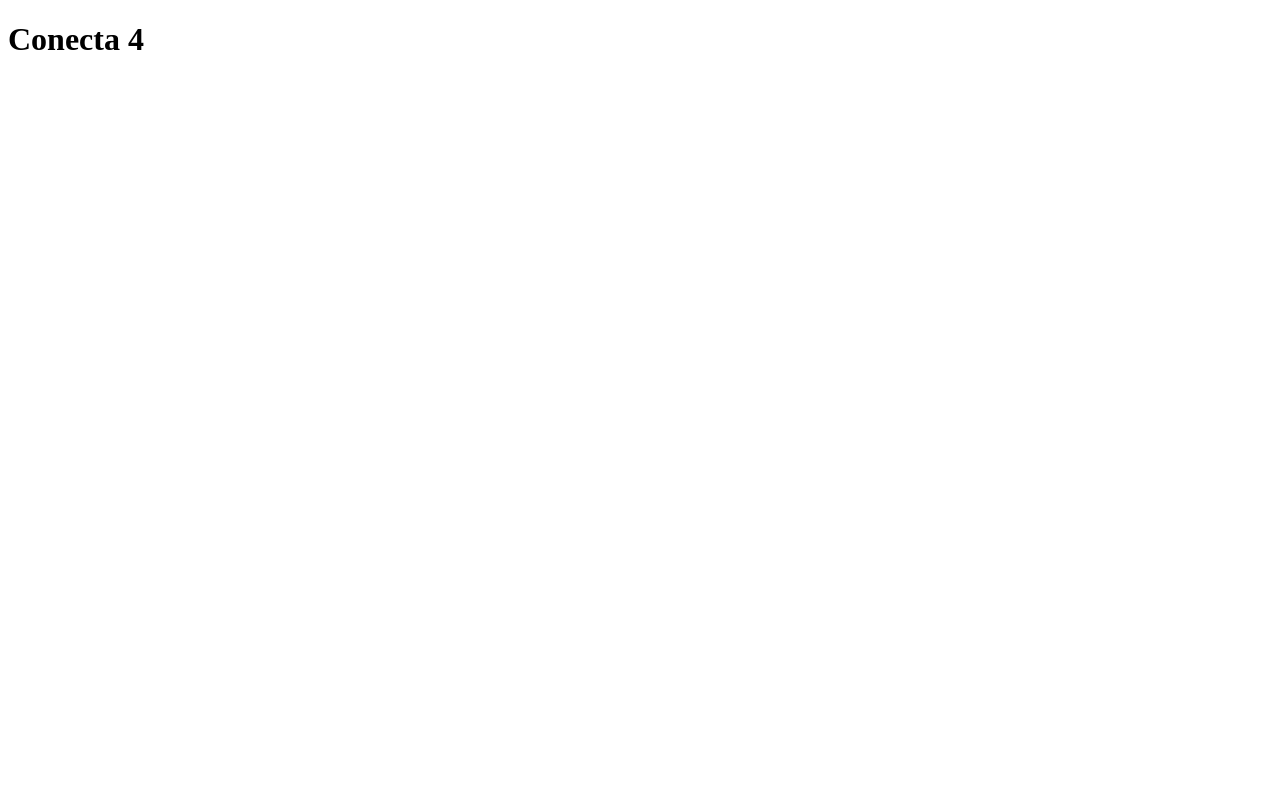
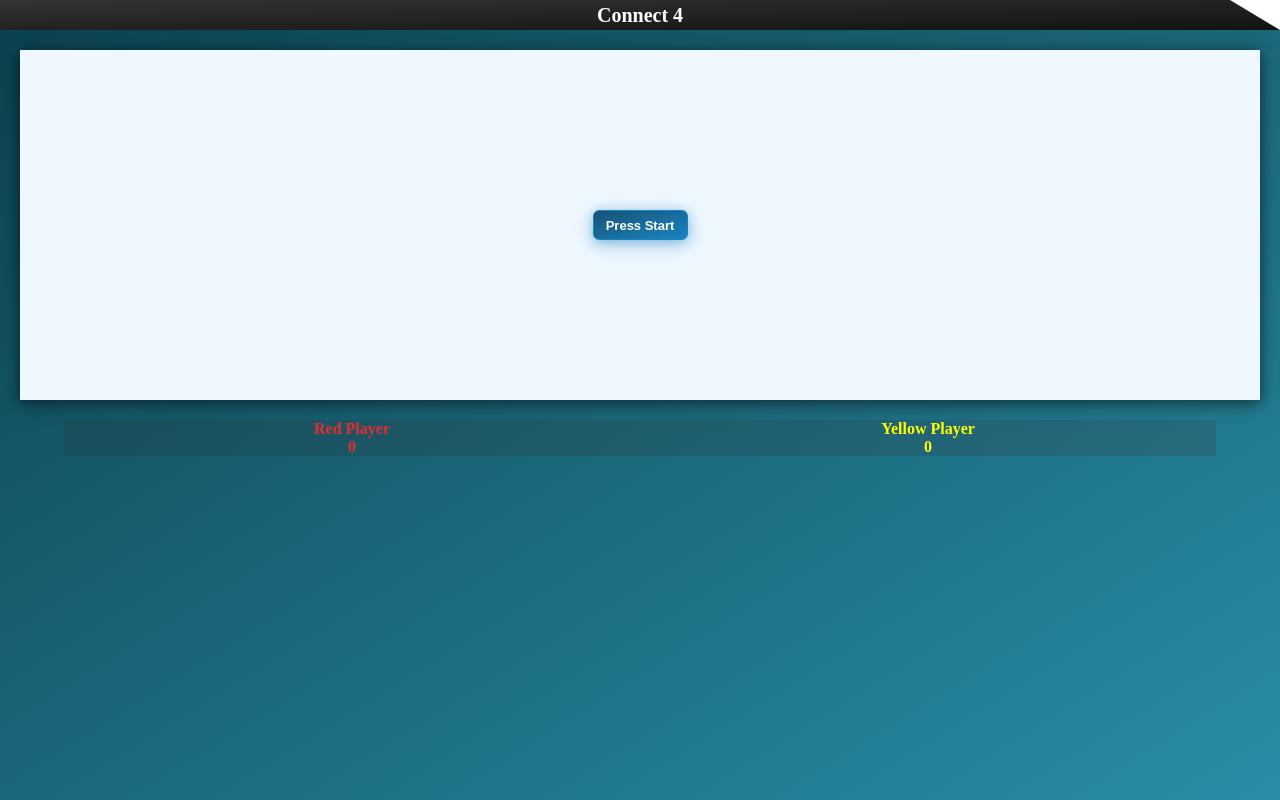
Before and after one commit to RuiderEdgar/Conecta-4, a plain HTML site: page index.html in a window 1280 px wide. Drawn offline with Linux system fonts and the light colour scheme.

Commit message:
Maquetado

```diff
--- /dev/null
+++ b/assets/css/main.css
@@ -0,0 +1,109 @@
+:root {
+  --blue-shadow-clear: rgba(24, 133, 194, 0.3);
+  --blue-shadow-strong: rgba(24, 133, 194, 0.4);
+}
+
+* {
+  margin: 0;
+  padding: 0;
+  box-sizing: border-box;
+}
+html {
+  font-size: 62.5%;
+}
+body {
+  height: 100vh; /*TODO probablemente a quitar*/
+  background: linear-gradient(to bottom right, #0b404d, #298ea6);
+}
+
+header {
+  display: flex;
+  height: 3rem;
+  background: linear-gradient(to bottom right, #333333, #121212);
+}
+.title {
+  color: white;
+  margin: auto auto;
+}
+.container-logo-github{
+    position: absolute;
+    top: 0;
+    right: 0;
+    border-left: 5rem solid transparent;
+    border-top: 3rem solid white;
+    border-bottom: 3rem solid transparent;
+}
+.container-tablero {
+  background-color: aliceblue;
+  margin: 2rem 2rem;
+  height: 35rem;
+  box-shadow: 0px 2px 10px rgba(8, 9, 10, 0.3), 0px 4px 20px rgba(0, 0, 0, 0.4);
+}
+.tablero {
+  height: 100%;
+  width: 100%;
+}
+
+.container-btn {
+  display: flex;
+}
+
+.btn-start {
+  margin: auto auto;
+  width: 9.5rem;
+  height: 3rem;
+  font-size: 1.3rem;
+  box-shadow: 0px 2px 10px var(--blue-shadow-clear),    0px 4px 20px var(--blue-shadow-strong);
+  background: linear-gradient(to bottom right, rgba(17, 78, 112, 0.974), rgba(24, 132, 194, 0.996));
+  border: 1px solid rgba(24, 133, 194);
+  color: white;
+  border-radius: 6px;
+  -webkit-border-radius: 6px;
+  -moz-border-radius: 6px;
+  -ms-border-radius: 6px;
+  -o-border-radius: 6px;
+  cursor: pointer;
+  font-weight: bold;
+  transition: color 2s 100ms, background-position 1s ease, font-size 100ms 0ms;
+  -webkit-transition: color 2s 100ms, background-position 1s ease, font-size 100ms 0ms;
+  -moz-transition: color 2s 100ms, background-position 1s ease, font-size 100ms 0ms;
+  -ms-transition: color 2s 100ms, background-position 1s ease, font-size 100ms 0ms;
+  -o-transition: color 2s 100ms, background-position 1s ease, font-size 100ms 0ms;
+}
+.btn-start:hover{
+    /* background: linear-gradient(to bottom right, rgba(24, 132, 194, 0.563), rgba(17, 79, 112, 0.768)); */
+    background-position: 9.4rem;
+}
+.btn-start:active{
+    font-size: 1.45rem;
+}
+
+/*------------------Score------------------*/
+.score{
+    display: flex;
+    width: 100%;
+}
+.container-score{
+    display: grid;
+    grid-template-columns: 50% 50%;
+    text-align: center;
+    width: 90%;
+    margin: 0 auto;
+    background: inherit;
+    /* background-color: rgba(255, 255, 255, 0.446); */
+    background-color: rgba(61, 30, 30, 0.15);
+    backdrop-filter: blur(1rem);
+}
+.team{
+    color: white;
+    font-size: 1.6rem;
+}
+
+.red{
+    color: #E22F2E;
+    font-weight: bold;
+}
+.yellow{
+    color: yellow;
+    font-weight: bold;
+}
--- a/index.html
+++ b/index.html
@@ -5,10 +5,37 @@
     <meta http-equiv="X-UA-Compatible" content="IE=edge">
     <meta name="viewport" content="width=device-width, initial-scale=1.0">
     <title>Conecta 4</title>
+    <link rel="stylesheet" href="./assets/css/main.css">
 </head>
 <body>
     <header>
-        <h1>Conecta 4</h1>
+        <h1 class="title">Connect 4</h1>
+        <div class="container-logo-github">
+
+        </div>
     </header>
+    <main class="main">
+        <section class="container-tablero">
+            <div class="tablero container-btn">
+                <button class="btn-start" id="start">Press Start</button>
+            </div>
+        </section>
+        <section class="score">
+            <div class="container-score">
+                <div class="container-team">
+                    <span class="team red">Red Player</span>
+                </div>
+                <div class="container-team">
+                    <span class="team yellow">Yellow Player</span>
+                </div>
+                <div class="container-team">
+                    <span class="team red">0</span>
+                </div>
+                <div class="container-team">
+                    <span class="team yellow">0</span>
+                </div>
+            </div>
+        </section>
+    </main>
 </body>
 </html>
```
